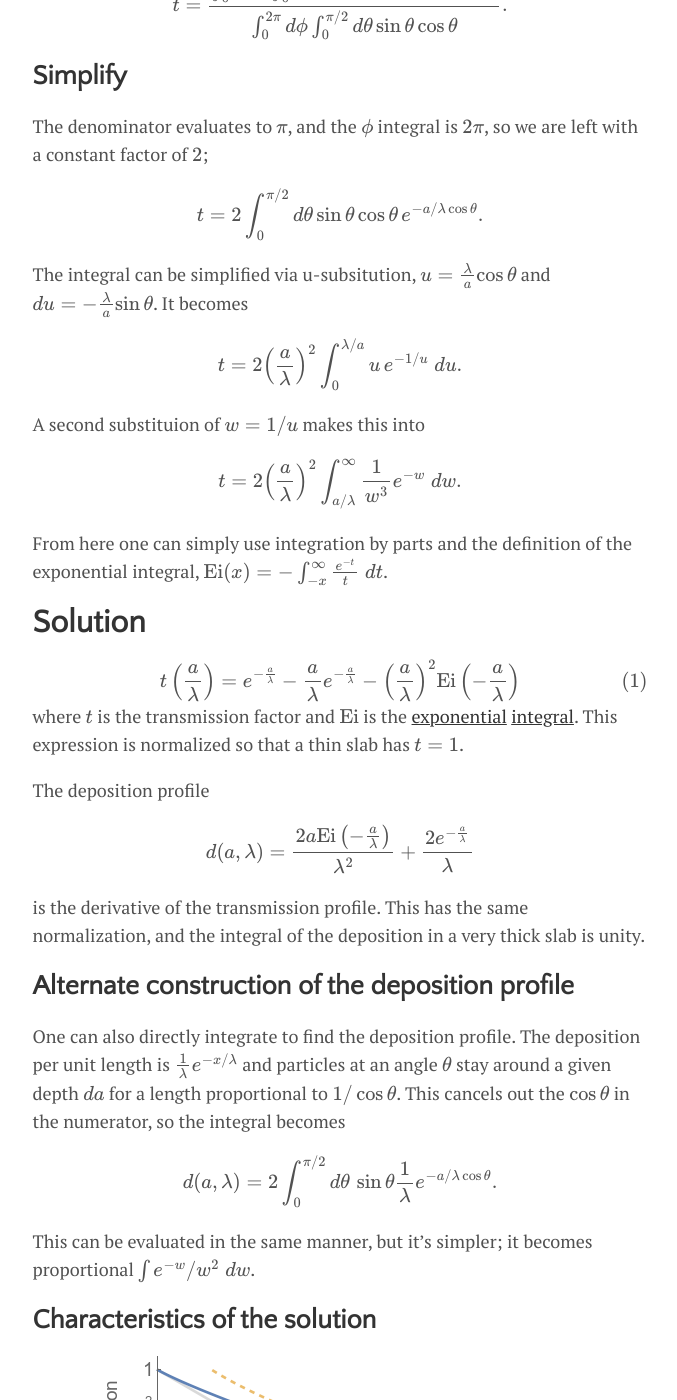
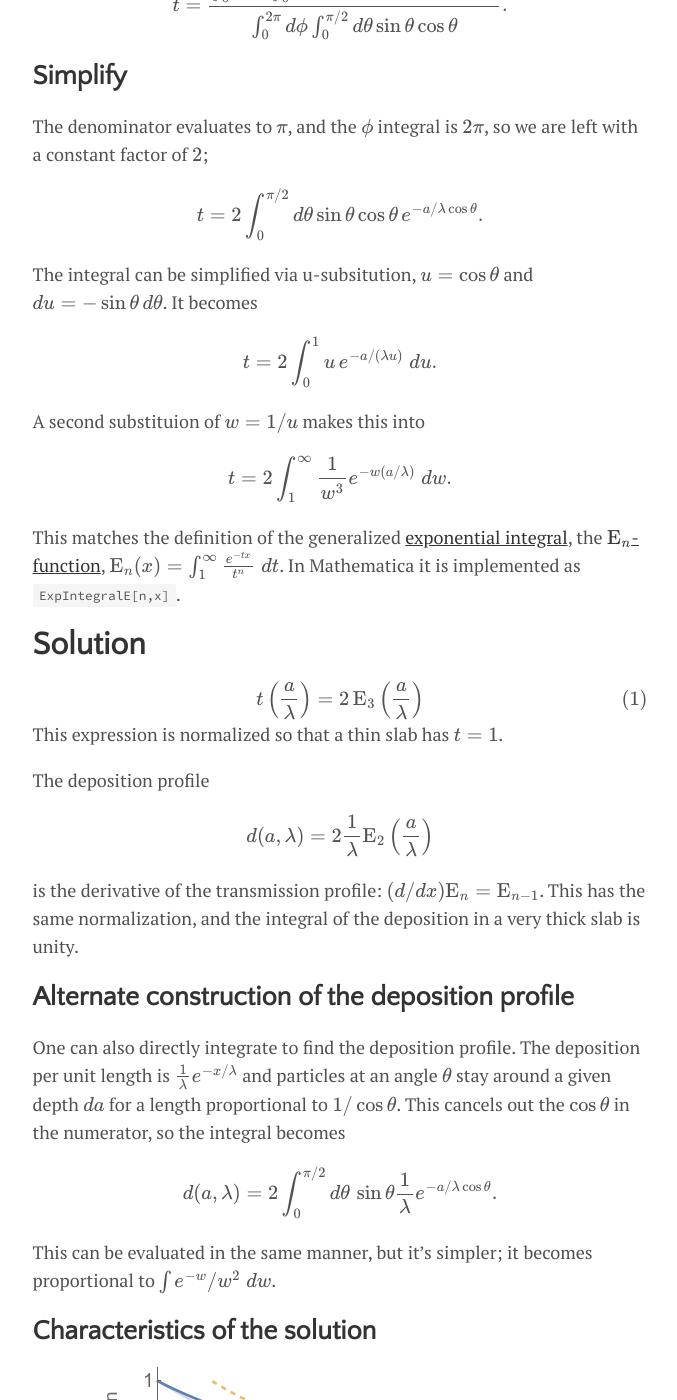
Before and after one commit to cfe316/cfe316.github.io, a Jekyll site: the page built from _posts/2024-04-14-slab-transmissions-mfp-isotropic.md, in a window 1280 px wide and 1400 px high, scrolled down 1722 px. Shown: the whole window, without its empty margins (300-977 px from the left). Built offline with Jekyll 4.4.1, drawn with Linux system fonts in a browser that asks for light colours; formulas are drawn with MathJax 3; a style sheet for code colours, icons or effects is not loaded.

Commit message:
Update for ExpIntegralE[3,x] solution

```diff
--- a/_posts/2024-04-14-slab-transmissions-mfp-isotropic.md
+++ b/_posts/2024-04-14-slab-transmissions-mfp-isotropic.md
@@ -47,11 +47,11 @@ t = 2\int_0^{\pi/2} d\theta \sin \theta \cos\theta\, e^{-a/{\lambda \cos\theta}}
 \end{equation}
 $$
 
-The integral can be simplified via u-subsitution, $u = \frac{\lambda}{a} \cos\theta$ and $du = -\frac{\lambda}{a}\sin\theta$. It becomes
+The integral can be simplified via u-subsitution, $u = \cos\theta$ and $du = -\sin\theta\,d\theta$. It becomes
 
 $$
 \begin{equation}
-t = 2 \left(\frac{a}{\lambda}\right)^2 \int_0^{\lambda/a} u \,e^{-1/u} \; du.
+t = 2 \int_0^{1} u \,e^{-a/(\lambda u)} \; du.
 \end{equation}
 $$
 
@@ -59,33 +59,30 @@ A second substituion of $w = 1/u$ makes this into
 
 $$
 \begin{equation}
-t = 2 \left(\frac{a}{\lambda}\right)^2 \int_{a/\lambda}^{\infty} \frac{1}{w^3} e^{-w} \;dw.
+t = 2 \int_{1}^{\infty} \frac{1}{w^3} e^{-w (a/\lambda)} \;dw.
 \end{equation}
 $$
 
-From here one can simply use integration by parts and the definition of the exponential integral, $$\mathrm{Ei}(x) = -\int_{-x}^\infty \frac{e^{-t}}{t} \; dt$$.
+This matches the definition of the generalized [exponential integral](https://en.wikipedia.org/wiki/Exponential_integral), the [$\mathrm{E}_n$-function](https://mathworld.wolfram.com/En-Function.html), $$\mathrm{E}_n(x) = \int_{1}^\infty \frac{e^{-t x}}{t^n} \; dt$$. In Mathematica it is implemented as `ExpIntegralE[n,x]`.
 
 # Solution
 $$
 \begin{equation}
-t\left(\frac{a}{\lambda}\right) = e^{-\frac{a}{\lambda }}-\frac{a}{\lambda}e^{-\frac{a}{\lambda }}
- -\left(\frac{a}{\lambda}\right)^2\text{Ei}\left(-\frac{a}{\lambda }\right)
+t\left(\frac{a}{\lambda}\right) = 2 \,\mathrm{E}_3\left(\frac{a}{\lambda}\right)
  \tag{1}\label{eq:one}
 \end{equation}
 $$
-where $t$ is the transmission factor and $\mathrm{Ei}$ is the [exponential](
-https://en.wikipedia.org/wiki/Exponential_integral) [integral](https://mathworld.wolfram.com/ExponentialIntegral.html).
 This expression is normalized so that a thin slab has $t = 1$.
 
 The deposition profile
 
 $$
 \begin{equation}
-d(a, \lambda) = \frac{2 a \text{Ei}\left(-\frac{a}{\lambda }\right)}{\lambda ^2}+\frac{2 e^{-\frac{a}{\lambda }}}{\lambda }
+d(a, \lambda) = 2 \frac{1}{\lambda} \mathrm{E}_2\left(\frac{a}{\lambda}\right)
 \end{equation}
 $$
 
-is the derivative of the transmission profile.
+is the derivative of the transmission profile: $$ (d/dx) \mathrm{E}_{n} = \mathrm{E}_{n-1}$$.
 This has the same normalization, and the integral of the deposition in a very thick slab is unity.
 
 ## Alternate construction of the deposition profile
@@ -99,7 +96,7 @@ d(a, \lambda) = 2 \int_0^{\pi/2}d\theta\, \sin\theta \frac{1}{\lambda} e^{-a/\la
 \end{equation}
 $$
 
-This can be evaluated in the same manner, but it's simpler; it becomes proportional $\int e^{-w}/w^2 \;dw$.
+This can be evaluated in the same manner, but it's simpler; it becomes proportional to $\int e^{-w}/w^2 \;dw$.
 
 ## Characteristics of the solution
 
```
